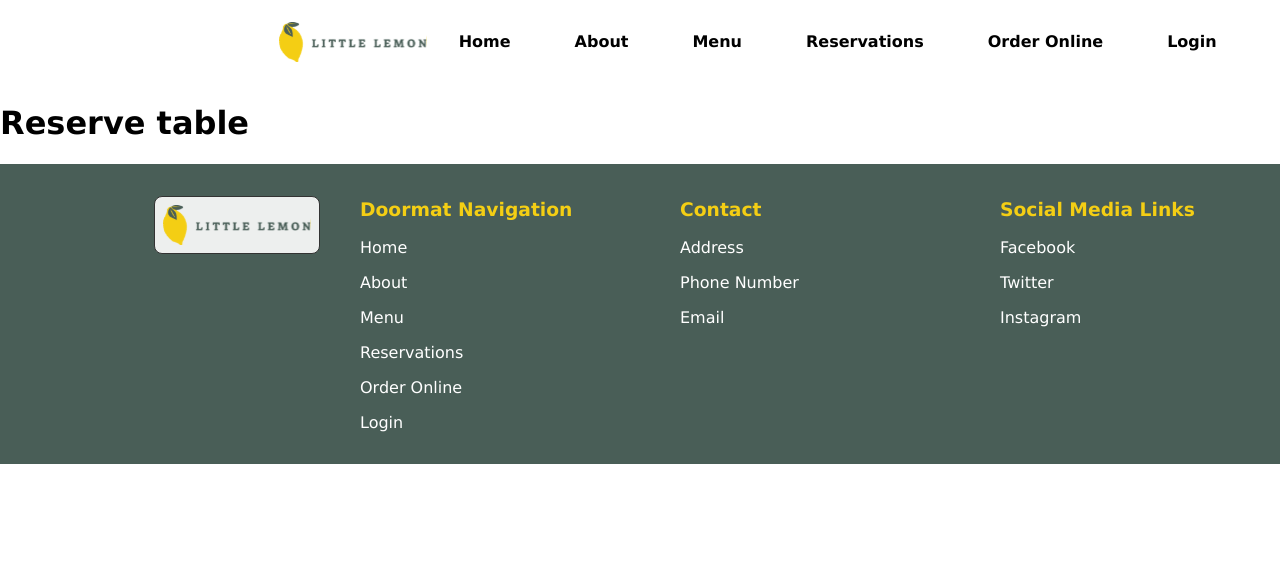
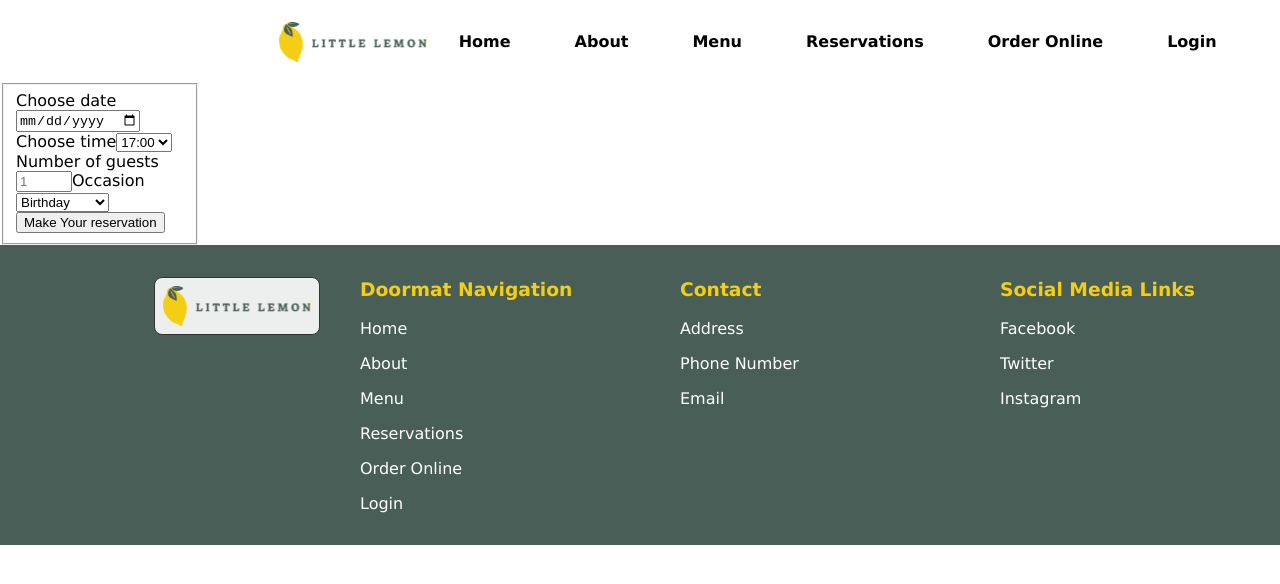
Before and after one commit to tohurr/little-lemon, a React (Create React App) app: page /reservations-booking in a window 1280 px wide. Shown: the top 584 px of the page. Built offline with nearby package versions, Linux system fonts and the light colour scheme.

Commit message:
added a form to the 'BookingForm' component

```diff
--- /dev/null
+++ b/src/components/BookingForm.js
@@ -0,0 +1,49 @@
+import './Styles.css';
+import {useState} from "react";
+
+function BookingForm({availableTimes, setAvailableTimes}) {
+    const [date, setDate] = useState("");
+    // const [availableTimes, setAvailableTimes] = useState("");
+    const [guests, setGuests] = useState("");
+    const [occasion, setOccasion] = useState("");
+
+    const handleSubmit = (e) => {
+        e.preventDefault();
+        setDate("");
+        console.log(guests);
+    }
+
+    // const availableTimes = ['17:00', '18:00', '19:00', '20:00', '21:00', '22:00',]
+
+
+    return (
+        <>
+        <form className="form" onSubmit={handleSubmit} style={{display: "grid", maxWidth: "200px", gap: "20px"}}>
+        <fieldset>
+            <label htmlFor="res-date">Choose date</label>
+            <input type="date" id="res-date" value={date} onChange={(e) => setDate(e.target.value)}/>
+            <label htmlFor="res-time">Choose time</label>
+            <select id="res-time " value={availableTimes} onChange={(e) => setAvailableTimes(e.target.value)}>
+                <option>17:00</option>
+                <option>18:00</option>
+                <option>19:00</option>
+                <option>20:00</option>
+                <option>21:00</option>
+                <option>22:00</option>
+            </select>
+            <label htmlFor="guests">Number of guests</label>
+            <input type="number" placeholder="1" min="1" max="10" id="guests" value={guests} onChange={(e) => setGuests(e.target.value)} />
+            <label htmlFor="occasion">Occasion</label>
+            <select id="occasion" value={occasion} onChange={(e) => setOccasion(e.target.value)} >
+                <option>Birthday</option>
+                <option>Anniversary</option>
+            </select>
+            {/* <input type="submit" value="Make Your reservation" /> */}
+            <button type="submit">Make Your reservation</button>
+        </fieldset>
+        </form>
+        </>
+      );
+    }
+
+export default BookingForm;
--- a/src/components/BookingPage.js
+++ b/src/components/BookingPage.js
@@ -1,7 +1,9 @@
+import BookingForm from './BookingForm';
+
 function BookingPage() {
     return (
         <>
-       <h1>Reserve table</h1>
+       <BookingForm />
         </>
       );
     }
--- a/src/components/Main.js
+++ b/src/components/Main.js
@@ -1,16 +1,18 @@
 import {Routes, Route} from 'react-router-dom';
+import {useState} from "react";
 import HomePage from './HomePage';
 import Menu from './Menu';
 import About from './About';
 import BookingPage from './BookingPage'
 import Order from './Order'
+import BookingForm from './BookingForm'
 
 function Main() {
 return (
     <>
     <main>
       <Routes>
-        <Route path="/reserve-table" element={<HomePage />}></Route>
+        <Route path="/little-lemon" element={<HomePage />}></Route>
         <Route path="/home" element={<HomePage />}></Route>
         <Route path="/about" element={<About />}></Route>
         <Route path="/menu" element={<Menu />}></Route>
--- a/src/components/Styles.css
+++ b/src/components/Styles.css
@@ -410,3 +410,9 @@ CallToAction.js*/
 .chicago h3 {
     margin-top: 0;
 }
+
+/* .form {
+    display: grid;
+    max-width: 200px;
+    gap: 20px;
+} */
```
